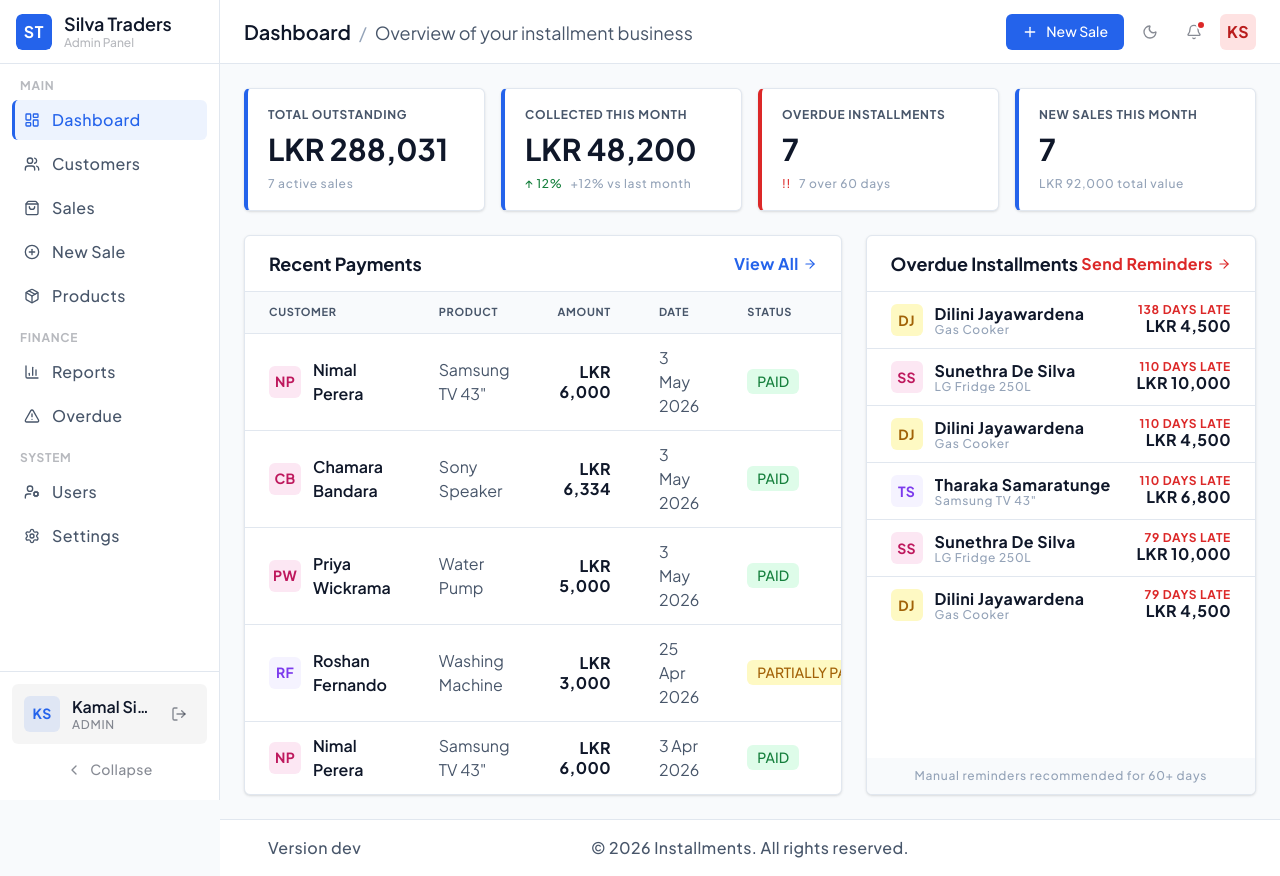
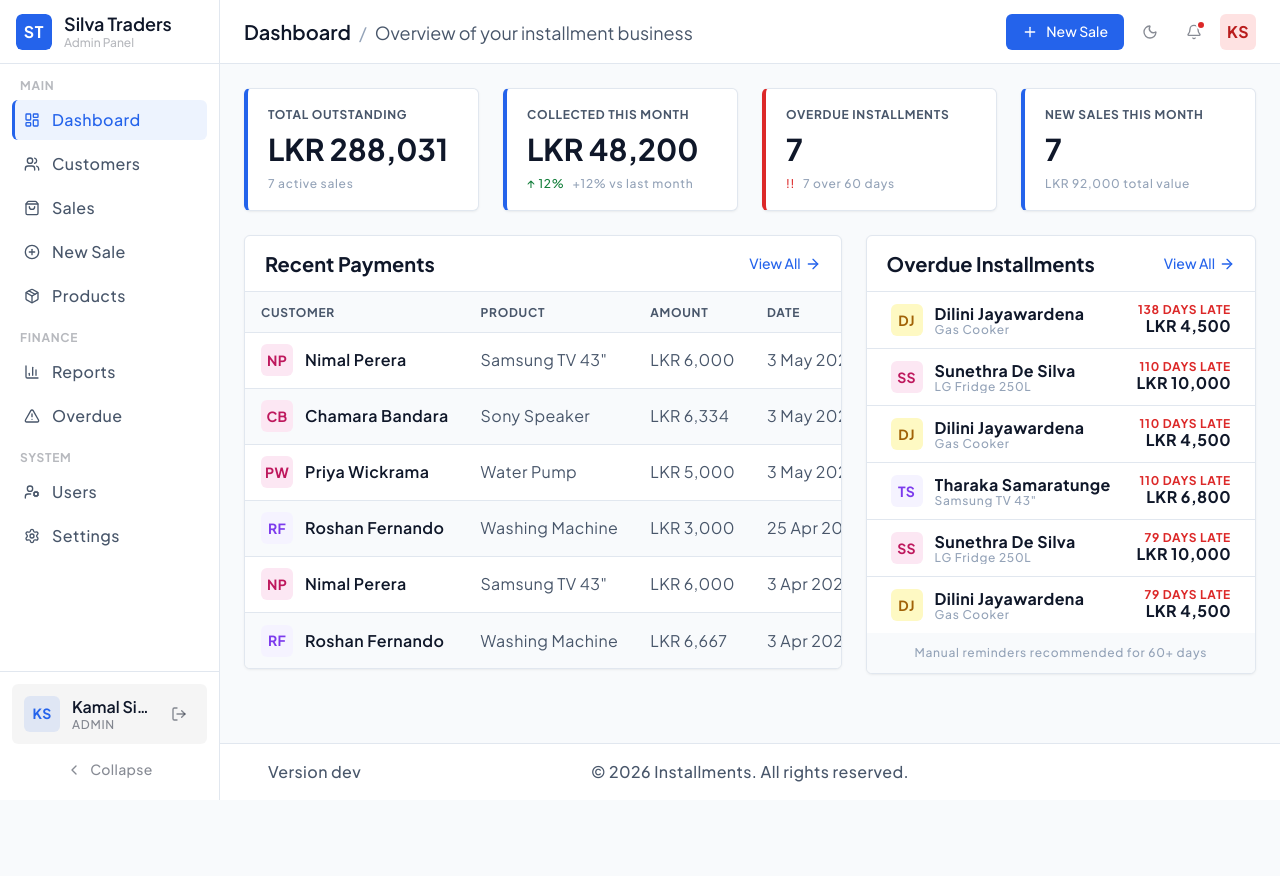
Before and after one commit to Eran2001/ledger-app-web-service, a React (Vite) app: page /dashboard in a window 1280 px wide. After the commit the page ends 800 px from the top, so only its background shows below. Built offline with nearby package versions, Linux system fonts and the light colour scheme; the HTML template or start-up script is replaced by a standard one.

Commit message:
enahcne the dahsboard

```diff
--- /dev/null
+++ b/src/components/shared/card-caption.tsx
@@ -0,0 +1,32 @@
+import { Link } from "@tanstack/react-router";
+
+import * as Icon from "@/components/icons";
+import { Button } from "@/components/ui/button";
+import { Card } from "@/components/ui/card";
+
+import { cn } from "@/lib/utils";
+import { CardCaptionProps } from "@/types/dashboard";
+
+export function CardCaption({
+  title,
+  actionLabel,
+  actionTo,
+  className,
+  children,
+}: CardCaptionProps) {
+  return (
+    <Card className={cn("p-0 gap-0 overflow-hidden", className)}>
+      <div className="flex items-center justify-between px-5 h-extra-large border-b border-default">
+        <span className="t-display">{title}</span>
+        {actionLabel && actionTo && (
+          <Button variant="link" size="sm" className="p-0">
+            <Link to={actionTo} className="inline-flex items-center gap-1">
+              {actionLabel} <Icon.ArrowRight className="icon-compact" />
+            </Link>
+          </Button>
+        )}
+      </div>
+      {children}
+    </Card>
+  );
+}
--- a/src/components/ui/table.tsx
+++ b/src/components/ui/table.tsx
@@ -1,9 +1,10 @@
 import * as React from "react";
-import { Link } from "@tanstack/react-router";
+
+import { Card } from "@/components/ui/card";
+import { CardCaption } from "@/components/shared/card-caption";
+import { InitialsAvatar } from "@/components/shared/initials-avatar";
 
 import { cn } from "@/lib/utils";
-import { Button } from "@/components/ui/button";
-import { Card } from "@/components/ui/card";
 
 function Table({
   className,
@@ -36,21 +37,19 @@ function Table({
   );
 
   if (variant === "simple") {
-    return (
-      <Card className="p-0 gap-0 overflow-hidden">
-        {(caption || actionLabel) && (
-          <div className="flex items-center justify-between px-5 py-3 border-b border-default">
-            {caption && <span className="t-display">{caption}</span>}
-            {actionLabel && actionTo && (
-              <Button variant="link" size="sm">
-                <Link to={actionTo}>{actionLabel} →</Link>
-              </Button>
-            )}
-          </div>
-        )}
-        {tableEl}
-      </Card>
-    );
+    if (caption) {
+      return (
+        <CardCaption
+          title={caption}
+          actionLabel={actionLabel}
+          actionTo={actionTo}
+        >
+          {tableEl}
+        </CardCaption>
+      );
+    }
+
+    return <Card className="p-0 gap-0 overflow-hidden">{tableEl}</Card>;
   }
 
   return tableEl;
@@ -146,6 +145,34 @@ function TableCell({
   );
 }
 
+interface TableCellMediaProps {
+  name: string;
+  title: string;
+  subtitle?: string;
+  avatarSize?: "sm" | "md" | "lg";
+}
+
+function TableCellMedia({
+  name,
+  title,
+  subtitle,
+  avatarSize = "sm",
+}: TableCellMediaProps) {
+  return (
+    <div className="flex items-center gap-3">
+      <InitialsAvatar name={name} size={avatarSize} />
+      {subtitle ? (
+        <div className="flex flex-col">
+          <span>{title}</span>
+          <span className="table-text">{subtitle}</span>
+        </div>
+      ) : (
+        <span>{title}</span>
+      )}
+    </div>
+  );
+}
+
 function TableCaption({
   className,
   ...props
@@ -167,5 +194,6 @@ export {
   TableHead,
   TableRow,
   TableCell,
+  TableCellMedia,
   TableCaption,
 };
--- a/src/index.css
+++ b/src/index.css
@@ -3876,17 +3876,18 @@
     text-transform: uppercase;
     letter-spacing: var(--tracking-label);
   }
-  .table-text {
+  .table-text,
+  [data-slot="table-cell"]:not(:first-child) {
     font-size: var(--font-size-sm);
     font-weight: var(--font-weight-normal);
     color: var(--text-secondary);
   }
-  .table-title-text {
+  .table-title-text,
+  [data-slot="table-cell"]:first-child {
     font-size: var(--font-size-sm);
     font-weight: var(--font-weight-semibold);
     color: var(--text-primary);
   }
-
   .table-footer {
     background-color: color-mix(
       in srgb,
--- a/src/pages/dashboard/components/KpiCard.tsx
+++ /dev/null
@@ -1,32 +0,0 @@
-export default function KpiCard({
-  label,
-  value,
-  sub,
-  trend,
-  danger,
-}: {
-  label: string;
-  value: string;
-  sub?: string;
-  trend?: { label: string; color: string };
-  danger?: boolean;
-}) {
-  return (
-    <div
-      className={`surface-card global-rounded border border-default p-5 border-l-4 ${danger ? "border-start-danger" : "border-start-brand"} shadow-sm`}
-    >
-      <p className="t-micro-bold text-soft text-uppercase tracking-label mb-2">
-        {label}
-      </p>
-      <p className="t-kpi text-main">{value}</p>
-      <div className="mt-2 flex items-center gap-2">
-        {trend && (
-          <span className={`t-micro fw-bold ${trend.color}`}>
-            {trend.label}
-          </span>
-        )}
-        {sub && <span className="t-micro text-faint">{sub}</span>}
-      </div>
-    </div>
-  );
-}
--- a/src/pages/dashboard/components/RecentPayments.tsx
+++ /dev/null
@@ -1,88 +0,0 @@
-import { Link } from "@tanstack/react-router";
-import { ArrowRight } from "lucide-react";
-import { InitialsAvatar } from "@/components/shared/initials-avatar";
-import { StatusBadge } from "@/components/shared/status-badge";
-import {
-  installmentSchedules,
-  payments,
-  productById,
-  customerById,
-  sales,
-} from "@/lib/dummy-data";
-import { formatCurrency, formatDate } from "@/lib/utils";
-
-const recentPayments = [...payments]
-  .sort(
-    (a, b) => new Date(b.paidDate).getTime() - new Date(a.paidDate).getTime(),
-  )
-  .slice(0, 5)
-  .map((p) => {
-    const sched = installmentSchedules.find(
-      (s) => s.id === p.installmentScheduleId,
-    );
-    const sale = sched ? sales.find((s) => s.id === sched.saleId) : undefined;
-    const customer = sale ? customerById(sale.customerId) : undefined;
-    const product = sale ? productById(sale.productId) : undefined;
-    const status = (sched?.status ?? "PAID") as
-      | "PAID"
-      | "PARTIALLY_PAID"
-      | "OVERDUE"
-      | "PENDING";
-    return {
-      id: p.id,
-      customer: customer?.fullName ?? "Unknown",
-      product: product?.name ?? "—",
-      amount: p.paidAmount,
-      date: p.paidDate,
-      status,
-    };
-  });
-
-export default function RecentPayments() {
-  return (
-    <section className="surface-card global-rounded border border-default shadow-sm xl:col-span-3 overflow-hidden">
-      <div className="flex items-center justify-between px-6 h-14 border-b border-default">
-        <h2 className="t-title text-main">Recent Payments</h2>
-        <Link
-          to="/sales"
-          className="t-meta-bold text-brand inline-flex items-center gap-1"
-        >
-          View All <ArrowRight className="h-3.5 w-3.5" />
-        </Link>
-      </div>
-      <div className="overflow-x-auto">
-        <table className="w-full">
-          <thead>
-            <tr className="table-header">
-              <th className="px-6 py-3 text-left">Customer</th>
-              <th className="px-6 py-3 text-left">Product</th>
-              <th className="px-6 py-3 text-right">Amount</th>
-              <th className="px-6 py-3 text-left">Date</th>
-              <th className="px-6 py-3 text-left">Status</th>
-            </tr>
-          </thead>
-          <tbody>
-            {recentPayments.map((p) => (
-              <tr key={p.id} className="border-t border-default surface-hover">
-                <td className="px-6 py-3">
-                  <div className="flex items-center gap-3">
-                    <InitialsAvatar name={p.customer} size="sm" />
-                    <span className="table-title-text">{p.customer}</span>
-                  </div>
-                </td>
-                <td className="px-6 py-3 table-text">{p.product}</td>
-                <td className="px-6 py-3 text-right t-meta-bold text-main fw-semibold">
-                  {formatCurrency(p.amount)}
-                </td>
-                <td className="px-6 py-3 table-text">{formatDate(p.date)}</td>
-                <td className="px-6 py-3">
-                  <StatusBadge status={p.status} />
-                </td>
-              </tr>
-            ))}
-          </tbody>
-        </table>
-      </div>
-    </section>
-  );
-}
--- /dev/null
+++ b/src/pages/dashboard/components/kpi-card.tsx
@@ -0,0 +1,24 @@
+import { cn } from "@/lib/utils";
+import { KpiCardProps } from "@/types/dashboard";
+
+export const KpiCard = ({ label, value, sub, trend, danger }: KpiCardProps) => {
+  return (
+    <div
+      className={cn(
+        "surface-card global-rounded border border-default p-5 border-l-4 dropdown-shadow",
+        danger ? "border-start-danger" : "border-start-brand",
+      )}
+    >
+      <p className="t-micro-bold text-soft text-uppercase mb-2">{label}</p>
+      <p className="t-kpi text-main">{value}</p>
+      <div className="mt-2 flex items-center gap-2">
+        {trend && (
+          <span className={cn("t-micro fw-bold", trend.color)}>
+            {trend.label}
+          </span>
+        )}
+        {sub && <span className="t-micro text-faint">{sub}</span>}
+      </div>
+    </div>
+  );
+};
--- a/src/pages/dashboard/components/OverdueList.tsx
+++ b/src/pages/dashboard/components/overdue-list.tsx
@@ -1,6 +1,8 @@
 import { useNavigate } from "@tanstack/react-router";
-import { ArrowRight } from "lucide-react";
+
 import { InitialsAvatar } from "@/components/shared/initials-avatar";
+import { CardCaption } from "@/components/shared/card-caption";
+
 import {
   installmentSchedules,
   productById,
@@ -27,17 +29,16 @@ const overdueRows = installmentSchedules
   .sort((a, b) => b.days - a.days)
   .slice(0, 6);
 
-export default function OverdueList() {
+export const OverdueList = () => {
   const navigate = useNavigate();
 
   return (
-    <section className="surface-card global-rounded border border-default shadow-sm xl:col-span-2 flex flex-col overflow-hidden">
-      <div className="flex items-center justify-between px-6 h-14 border-b border-default">
-        <h2 className="t-title text-main">Overdue Installments</h2>
-        <button className="t-meta-bold text-danger inline-flex items-center gap-1">
-          Send Reminders <ArrowRight className="h-3.5 w-3.5" />
-        </button>
-      </div>
+    <CardCaption
+      title="Overdue Installments"
+      className="xl:col-span-2"
+      actionLabel="View All"
+      actionTo="/overdue"
+    >
       <ul className="flex-1 divide-y divide-border">
         {overdueRows.map((r) => (
           <li
@@ -56,7 +57,7 @@ export default function OverdueList() {
               </div>
             </div>
             <div className="text-right shrink-0">
-              <p className="t-micro-bold text-danger text-uppercase tracking-label">
+              <p className="t-micro-bold text-danger text-uppercase">
                 {r.days} days late
               </p>
               <p className="t-meta-bold text-main">
@@ -66,9 +67,9 @@ export default function OverdueList() {
           </li>
         ))}
       </ul>
-      <div className="surface-page px-6 py-3 text-center t-micro text-faint">
+      <div className="surface-page px-6 py-3.5 text-center t-micro text-faint">
         Manual reminders recommended for 60+ days
       </div>
-    </section>
+    </CardCaption>
   );
-}
+};
--- /dev/null
+++ b/src/pages/dashboard/components/recent-payments.tsx
@@ -0,0 +1,84 @@
+import { StatusBadge } from "@/components/shared/status-badge";
+import {
+  Table,
+  TableHeader,
+  TableBody,
+  TableRow,
+  TableHead,
+  TableCell,
+  TableCellMedia,
+} from "@/components/ui/table";
+
+import {
+  installmentSchedules,
+  payments,
+  productById,
+  customerById,
+  sales,
+} from "@/lib/dummy-data";
+import { formatCurrency, formatDate } from "@/lib/utils";
+
+const recentPayments = [...payments]
+  .sort(
+    (a, b) => new Date(b.paidDate).getTime() - new Date(a.paidDate).getTime(),
+  )
+  .slice(0, 6)
+  .map((p) => {
+    const sched = installmentSchedules.find(
+      (s) => s.id === p.installmentScheduleId,
+    );
+    const sale = sched ? sales.find((s) => s.id === sched.saleId) : undefined;
+    const customer = sale ? customerById(sale.customerId) : undefined;
+    const product = sale ? productById(sale.productId) : undefined;
+    const status = (sched?.status ?? "PAID") as
+      | "PAID"
+      | "PARTIALLY_PAID"
+      | "OVERDUE"
+      | "PENDING";
+    return {
+      id: p.id,
+      customer: customer?.fullName ?? "Unknown",
+      product: product?.name ?? "—",
+      amount: p.paidAmount,
+      date: p.paidDate,
+      status,
+    };
+  });
+
+export const RecentPayments = () => {
+  return (
+    <div className="xl:col-span-3">
+      <Table
+        variant="simple"
+        caption="Recent Payments"
+        actionLabel="View All"
+        actionTo="/sales"
+      >
+        <TableHeader>
+          <TableRow>
+            <TableHead variant="simple">Customer</TableHead>
+            <TableHead variant="simple">Product</TableHead>
+            <TableHead variant="simple">Amount</TableHead>
+            <TableHead variant="simple">Date</TableHead>
+            <TableHead variant="simple">Status</TableHead>
+          </TableRow>
+        </TableHeader>
+        <TableBody>
+          {recentPayments.map((p) => (
+            <TableRow key={p.id}>
+              <TableCell variant="simple">
+                <TableCellMedia name={p.customer} title={p.customer} />
+              </TableCell>
+              <TableCell variant="simple">{p.product}</TableCell>
+              <TableCell variant="simple">{formatCurrency(p.amount)}</TableCell>
+              <TableCell variant="simple">{formatDate(p.date)}</TableCell>
+              <TableCell variant="simple">
+                <StatusBadge status={p.status} />
+              </TableCell>
+            </TableRow>
+          ))}
+        </TableBody>
+      </Table>
+    </div>
+  );
+};
--- a/src/pages/dashboard/index.tsx
+++ b/src/pages/dashboard/index.tsx
@@ -4,9 +4,9 @@ import { TopBar } from "@/components/shared/top-bar";
 import { installmentSchedules, saleStats, sales } from "@/lib/dummy-data";
 import { formatCurrency } from "@/lib/utils";
 
-import KpiCard from "./components/KpiCard";
-import RecentPayments from "./components/RecentPayments";
-import OverdueList from "./components/OverdueList";
+import { KpiCard } from "./components/kpi-card";
+import { RecentPayments } from "./components/recent-payments";
+import { OverdueList } from "./components/overdue-list";
 
 export default function DashboardPage() {
   const totalOutstanding = sales.reduce(
@@ -33,7 +33,7 @@ export default function DashboardPage() {
         primaryAction={{ to: "/sales/new", icon: Icon.Plus, label: "New Sale" }}
       />
       <div className="p-6 overflow-y-auto">
-        <div className="grid gap-4 grid-cols-1 sm:grid-cols-2 xl:grid-cols-4 mb-6">
+        <div className="grid gap-6 grid-cols-1 sm:grid-cols-2 xl:grid-cols-4 mb-6">
           <KpiCard
             label="Total Outstanding"
             value={formatCurrency(totalOutstanding)}
--- /dev/null
+++ b/src/types/dashboard.ts
@@ -0,0 +1,19 @@
+import type { ReactNode } from "react";
+
+/* KPI CARDS */
+export interface KpiCardProps {
+  label: string;
+  value: string;
+  sub?: string;
+  trend?: { label: string; color: string };
+  danger?: boolean;
+}
+
+/* CARD CAPTION */
+export interface CardCaptionProps {
+  title: string;
+  actionLabel?: string;
+  actionTo?: string;
+  className?: string;
+  children: ReactNode;
+}
```
